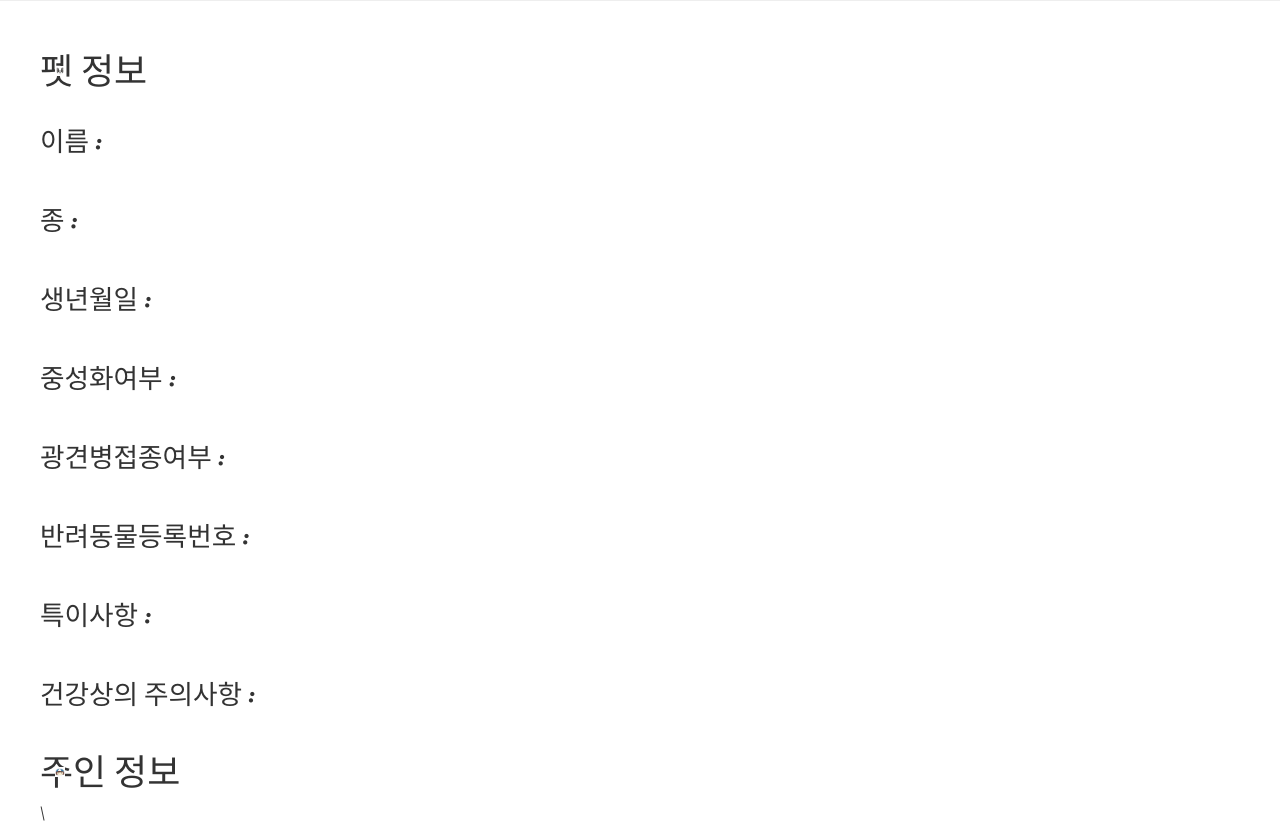
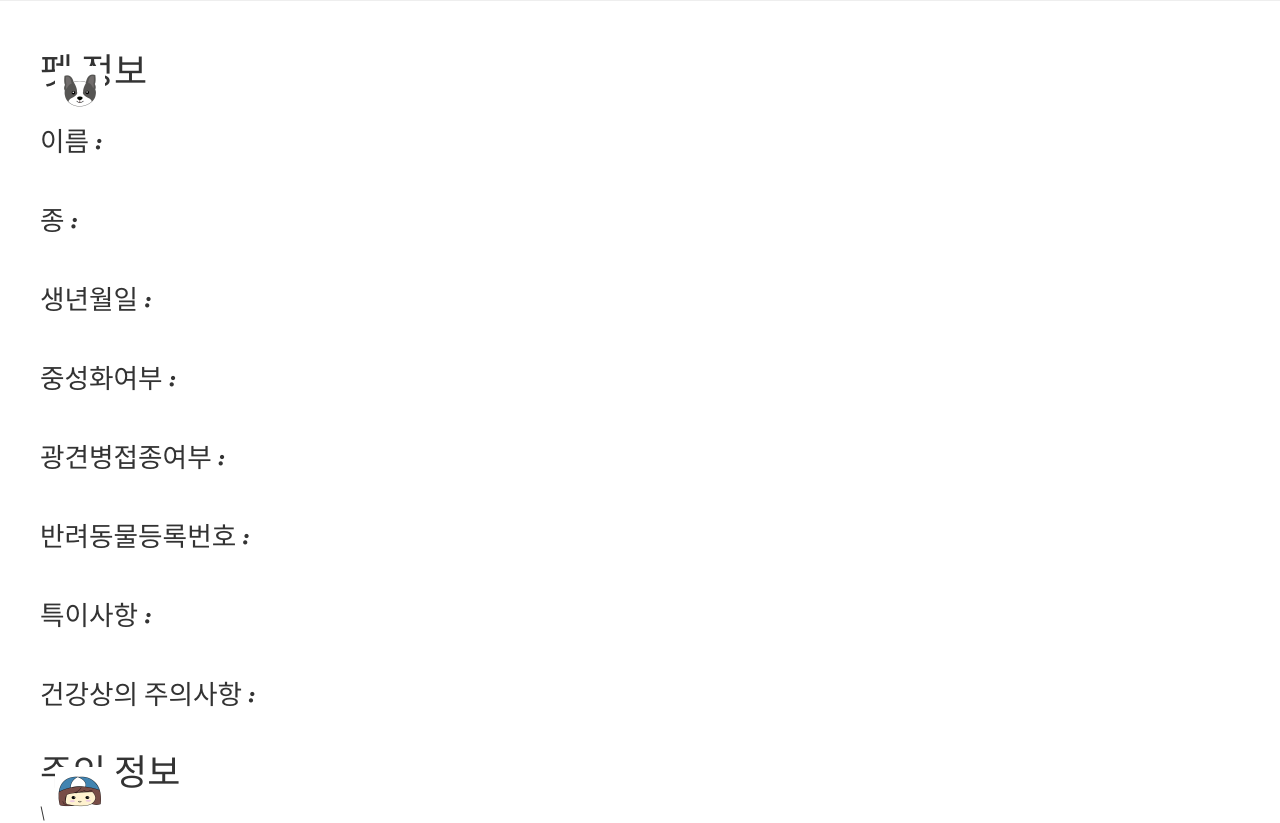
Before and after one commit to kyc0816/my-first-blog, a Django app: template blog/templates/blog/post_detail.html in a window 1280 px wide. Shown: the part 176-999 px from the top of the page. Run offline with Django 3.2, Linux system fonts and the light colour scheme; the template is opened without the code that fills it, so the values that code supplies are empty; some libraries are stand-ins or nearby versions.

Commit message:
For a long time

```diff
--- a/blog/static/css/blog.css
+++ b/blog/static/css/blog.css
@@ -12,8 +12,8 @@
 }
 
 #icon_info {
-    width: 10px;
-    height: 10px;
+    width: 50px;
+    height: 50px;
     position: absolute;
     transform: translate(15px,15px);
 }
```
